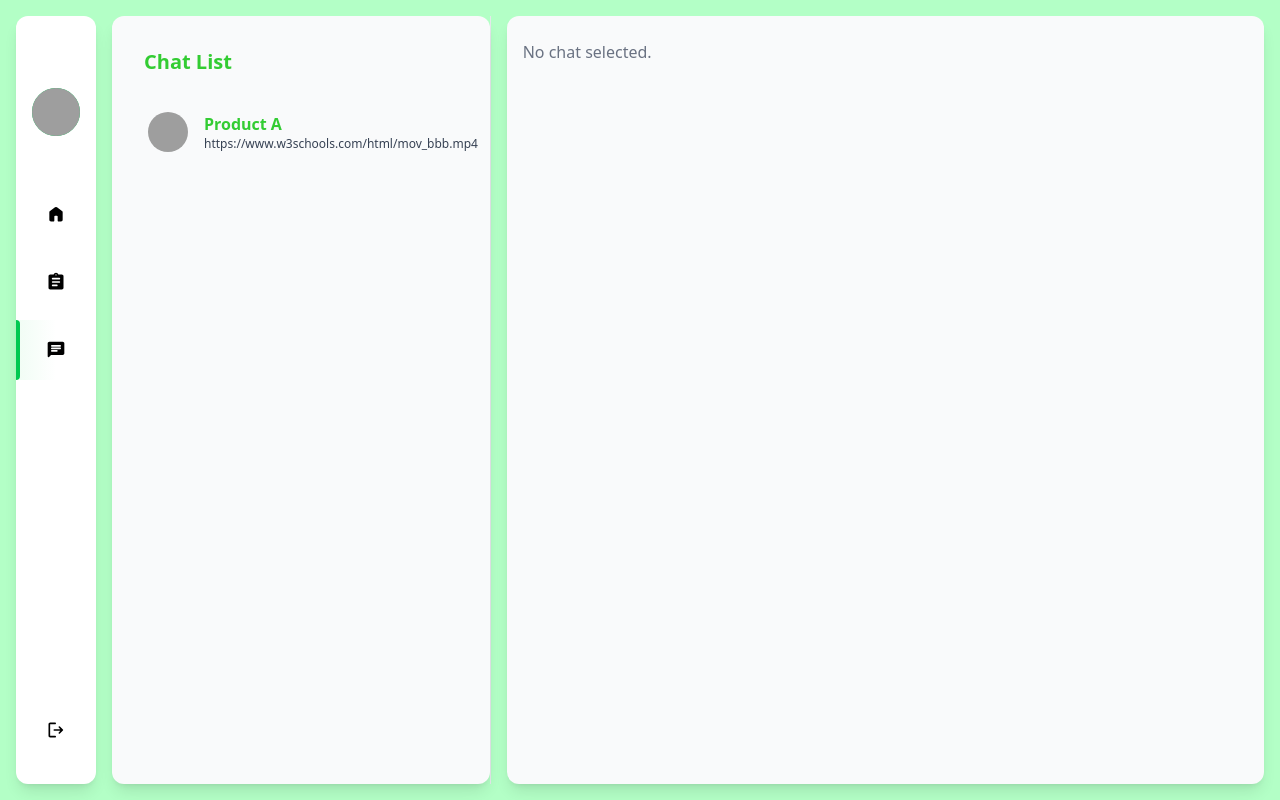
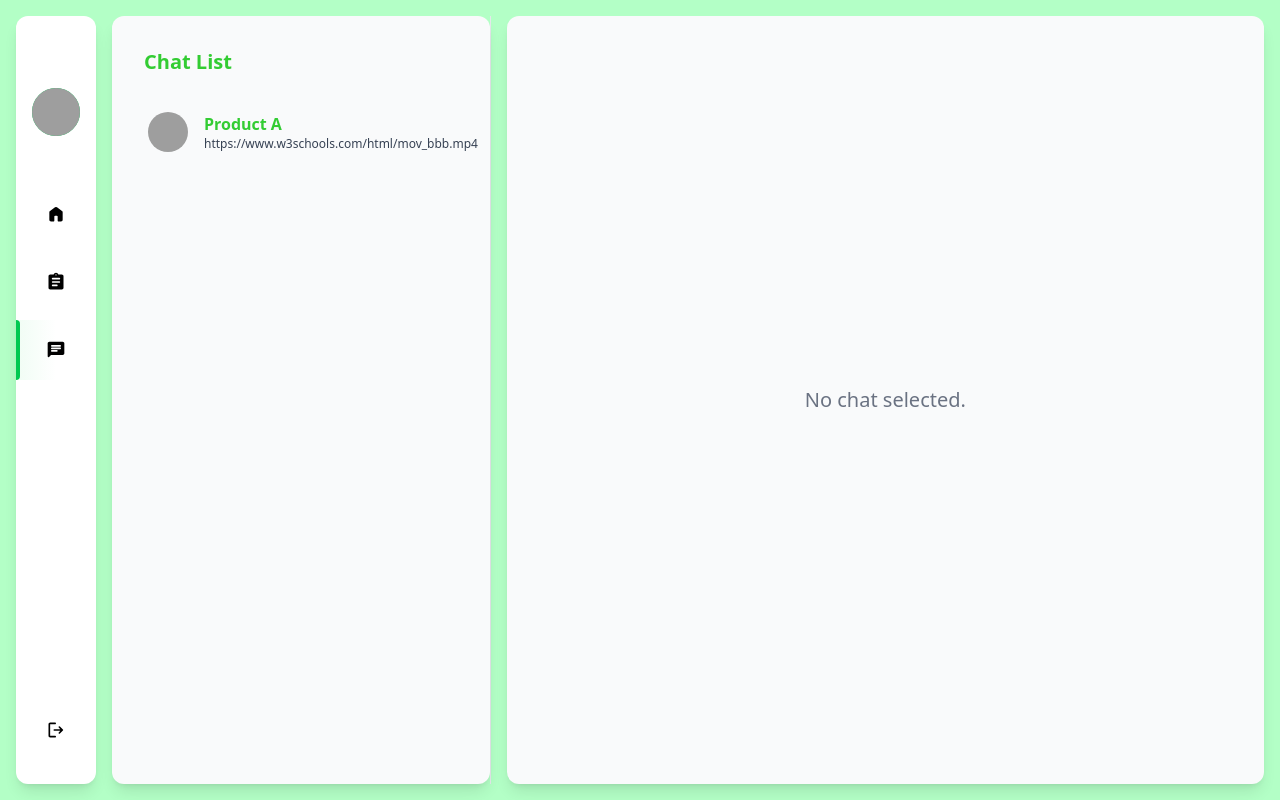
Before and after one commit to denyryn/simple-chat-ui, a React (Vite) app: page / in a window 1280 px wide. Built offline with nearby package versions, Linux system fonts and the light colour scheme; grey boxes are pictures that could not be loaded.

Commit message:
chore: prettify the screen on null chat

```diff
--- a/src/pages/chat/components/ChatContainer.tsx
+++ b/src/pages/chat/components/ChatContainer.tsx
@@ -31,8 +31,8 @@
 
   if (!currentChat) {
     return (
-      <section className="flex-1 overflow-y-auto px-4 py-6">
-        <p className="text-gray-500">No chat selected.</p>
+      <section className="flex-1 flex items-center justify-center overflow-y-auto px-4 py-6">
+        <p className="text-gray-500 text-xl">No chat selected.</p>
       </section>
     );
   }
```
